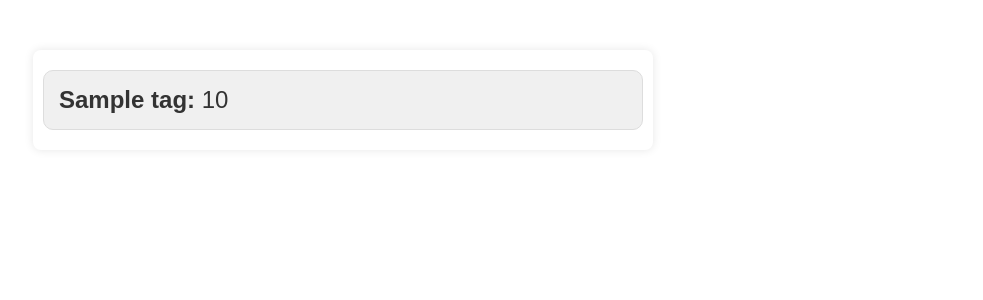
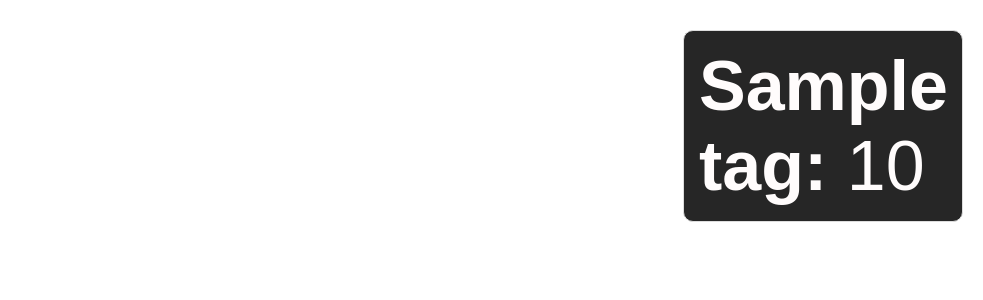
Before and after one commit to WANPAN-MK/KartVision, a Flask app: template src/kartvision/templates/result.html in a window 1280 px wide. Shown: the top 300 px of the page, without its empty margins (297-1280 px from the left). Run offline with Flask 3, Linux system fonts and the light colour scheme; the template is opened without the code that fills it: most values are stand-ins (such as "Sample title", 1, 10 or a date in 2020); parts of the project's set-up code (start-up, migrations or seed data) failed here and were passed over.

Commit message:
リザルト画面をより見やすく

```diff
--- a/src/kartvision/app.py
+++ b/src/kartvision/app.py
@@ -1,3 +1,4 @@
+# app.py
 from flask import render_template, Flask
 import visionapi
 import threading
--- a/src/kartvision/templates/result.html
+++ b/src/kartvision/templates/result.html
@@ -1,3 +1,4 @@
+<!-- result.html -->
 <!DOCTYPE html>
 <html lang="ja">
 <head>
@@ -7,21 +8,23 @@
 <style>
     body {
         font-family: Arial, sans-serif;
-    background-color: #ffffff;
-    color: #333;
-    max-width: 600px;
-    margin: 50px auto;
+        background-color: transparent;
+        color: #fffcfc;
+        max-width: 280px;
+        margin: 0;
         padding: 10px;
         border-radius: 8px;
-    box-shadow: 0 0 10px rgba(0, 0, 0, 0.1);
+        position: absolute;
+        top: 10px;
+        right: 10px;
     }
     .team-score {
         margin: 10px 0;
         padding: 15px;
-    background-color: #f0f0f0;
+        background-color: rgba(0, 0, 0, 0.85);
         border: 0.5px solid #ddd;
         border-radius: 10px;
-    font-size: 1.5em;
+        font-size: 70px;
     }
     .team-score span {
         font-weight: bold;
@@ -32,7 +35,9 @@ body {
     <div id="results">
         <!-- スコアがここに挿入されます -->
         {% for item in data %}
-    <div class="team-score"><span>{{ item.tag }}: </span> {{ item.points }}</div>
+        <div class="team-score">
+            <span>{{ item['tag'] }}: </span> {{ item['points'] }}
+        </div>
         {% endfor %}
     </div>
 </body>
```
Lines whose indentation alone changed are shown as unchanged.
